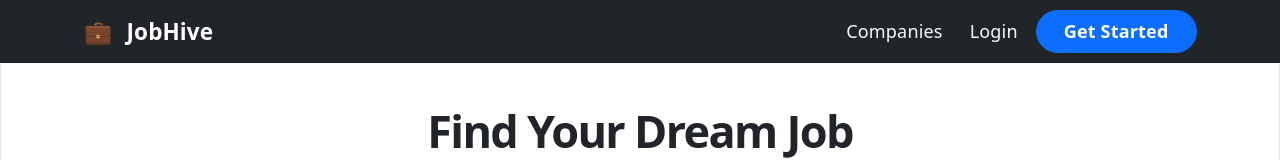
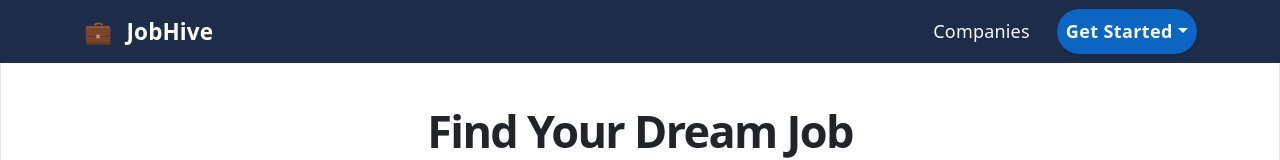
Before and after one commit to keerthan-gowda-c/Fastapi_Job_portal, a React app in the folder frontend/: page /jobs in a window 1280 px wide. Shown: the top 160 px of the page. Built offline with nearby package versions, Linux system fonts and the light colour scheme; no server answers; the HTML template or start-up script is replaced by a standard one.

Commit message:
Final testing

```diff
--- a/frontend/src/components/Navbar.css
+++ b/frontend/src/components/Navbar.css
@@ -1,5 +1,9 @@
+.navbar{
+    background-color: rgb(29, 44, 72);
+}
+
 .custom-navbar{
-    background:#1b1d21 !important;
+    background:#a8c1f2 !important;
 }
 
 
@@ -74,3 +78,45 @@
 .offcanvas hr{
     margin:.6rem 0;
 }
+
+.get-started-btn{
+    transition: all .3s ease;
+    letter-spacing: .4px;
+}
+
+.get-started-btn:hover{
+    /* transform: translateY(-2px); */
+    box-shadow: 0 10px 20px rgba(13,110,253,.25);
+    background-color: none;
+}
+
+.dropdown-menu{
+    min-width: 220px;
+    animation: dropdownFade .25s ease;
+}
+
+.dropdown-item{
+    font-weight: 500;
+    transition: all .25s ease;
+}
+
+.dropdown-item:hover{
+    background: #f8f9fa;
+    color: #0d6efd;
+    transform: translateX(6px);
+}
+
+.dropdown-divider{
+    opacity: .15;
+}
+
+@keyframes dropdownFade{
+    from{
+        opacity:0;
+        transform:translateY(-8px);
+    }
+    to{
+        opacity:1;
+        transform:translateY(0);
+    }
+}
--- a/frontend/src/components/Navbar.jsx
+++ b/frontend/src/components/Navbar.jsx
@@ -17,7 +17,7 @@ function Navbar() {
     };
 
     return (
-        <nav className="navbar bg-dark fixed-top" data-bs-theme="dark">
+        <nav className="navbar fixed-top" data-bs-theme="dark">
             <div className="container ">
 
                 {!user ? (
@@ -40,20 +40,34 @@ function Navbar() {
                     </Link>
 
                     {!user ? (
-                        <>
-                            <Link
-                                className="nav-link text-light me-3 nav-hover"
-                                to="/login"
-                            >
-                                Login
-                            </Link>
-
-                            <Link
-                                className="btn btn-primary rounded-pill px-4 fw-semibold"
-                                to="/register"
+                        <><div className="dropdown">
+                            <button
+                                className=" btn-primary rounded-pill p-2 fw-semibold shadow-sm dropdown-toggle get-started-btn"
+                                type="button"
+                                data-bs-toggle="dropdown"
+                                aria-expanded="false"
                             >
                                 Get Started
-                            </Link>
+                            </button>
+
+                            <ul className="dropdown-menu dropdown-menu-end border-0 shadow-lg rounded-4 p-2">
+                                <li>
+                                    <Link className="dropdown-item rounded-3 py-2" to="/choose-login-role">
+                                        <i className="bi bi-box-arrow-in-right me-2 text-primary"></i>
+                                        Login
+                                    </Link>
+                                </li>
+
+                                <li><hr className="dropdown-divider my-1" /></li>
+
+                                <li>
+                                    <Link className="dropdown-item rounded-3 py-2" to="/choose-role">
+                                        <i className="bi bi-person-plus-fill me-2 text-success"></i>
+                                        Register
+                                    </Link>
+                                </li>
+                            </ul>
+                        </div>
                         </>
                     ) : (
                         <>
```
